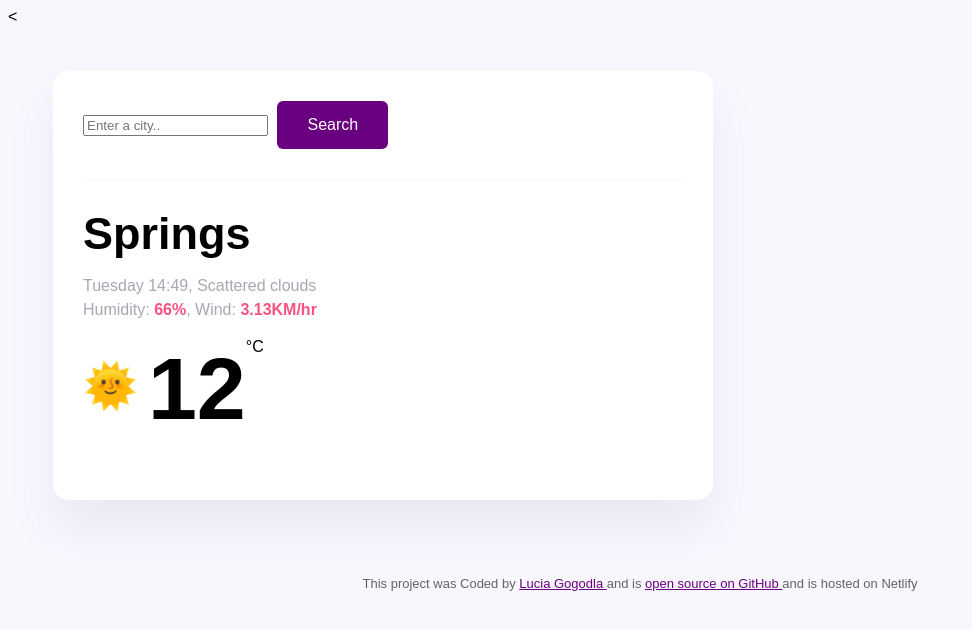
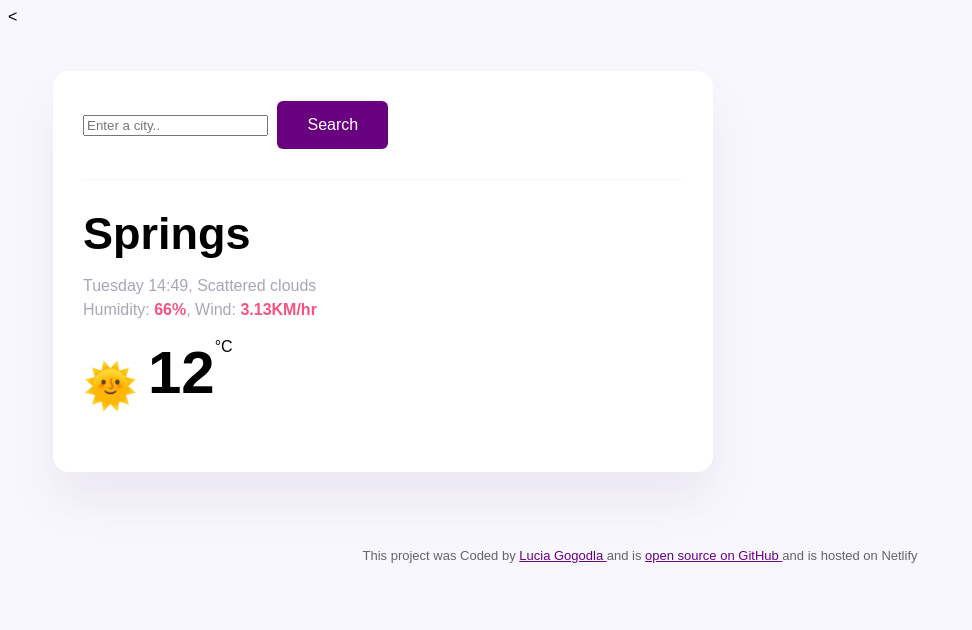
Before and after one commit to Siphiwe1/Weather-app-Lucia, a plain HTML site: page index.html in a window 1280 px wide. Shown: the whole page, without its empty margins (0-972 px from the left). Drawn offline with Linux system fonts and the light colour scheme; a web font is replaced by a local one.

Commit message:
changed the weather app from88px to 60px

```diff
--- a/src/style.css
+++ b/src/style.css
@@ -65,7 +65,7 @@ color: #f65282;
     display: flex;
 }
 .weather-app-temperature{
-    font-size: 88px;
+    font-size: 60px;
     font-weight: bold;
     margin-left: 10px;
 }
```
